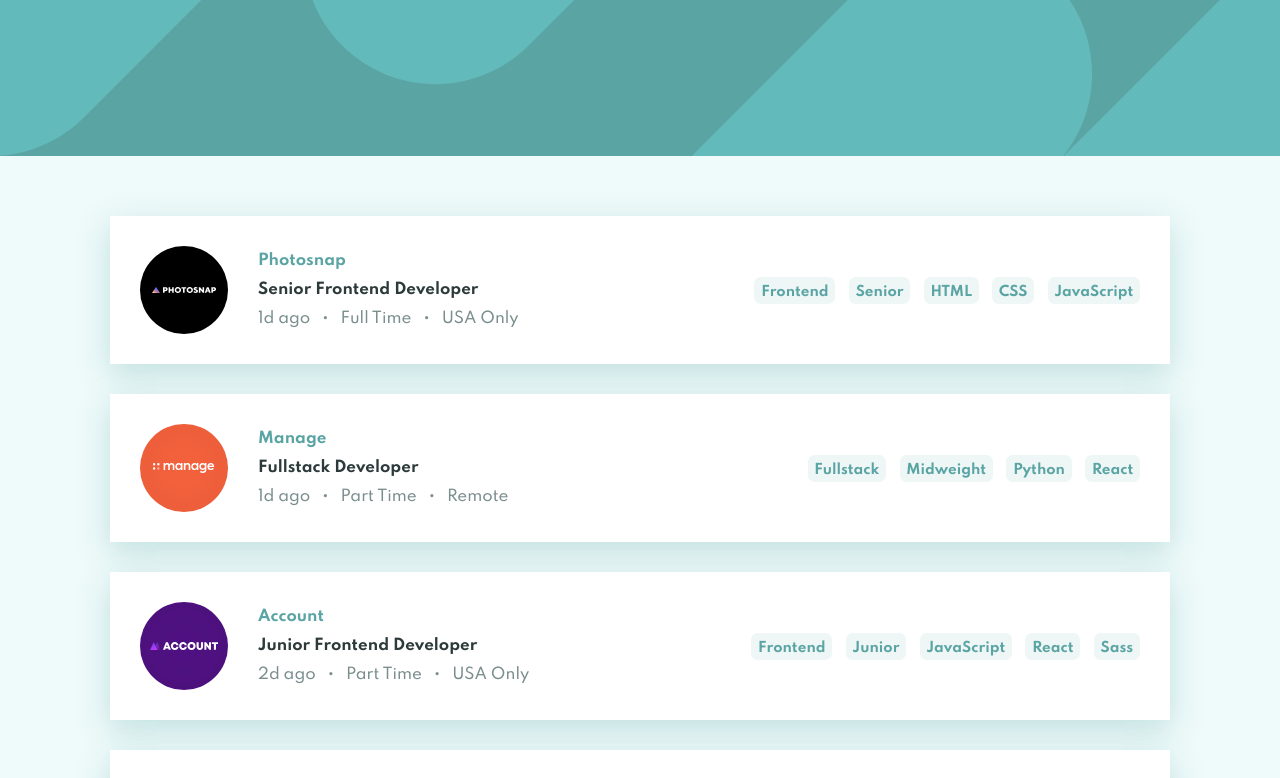
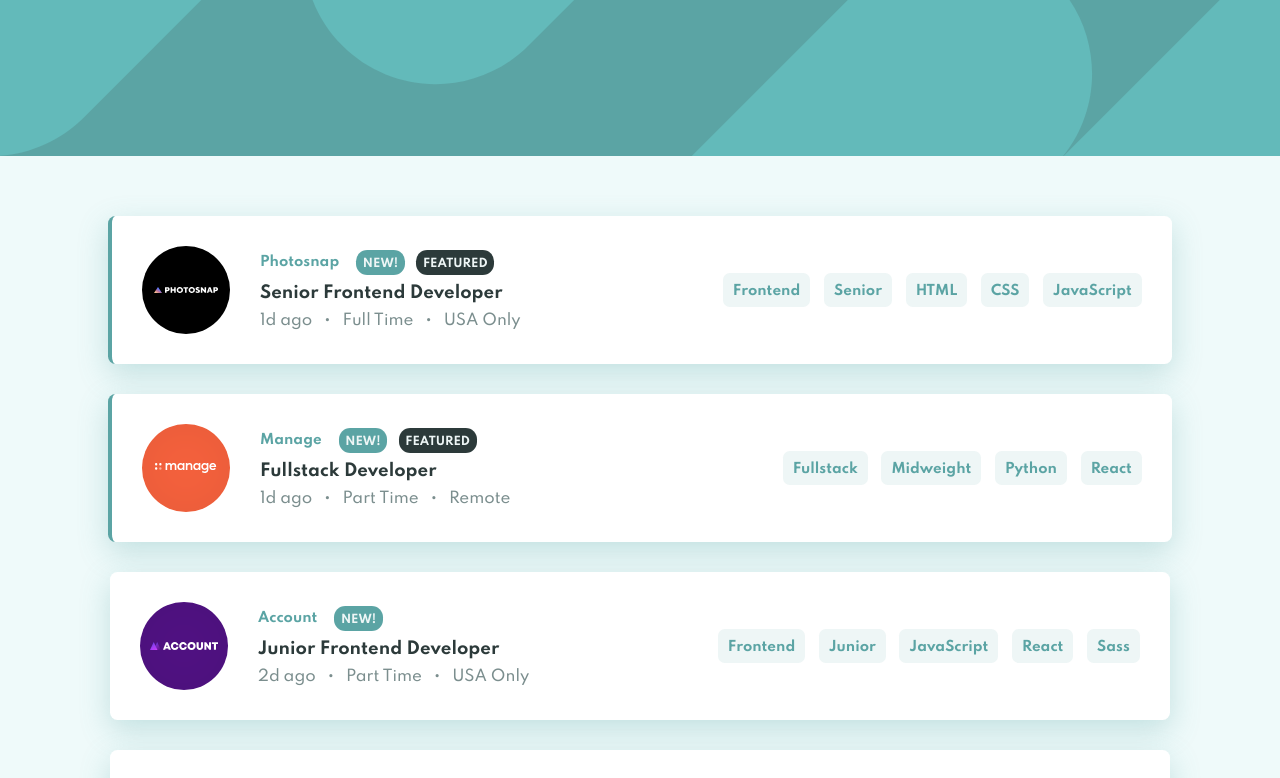
Before and after one commit to jakubjanik1/job-listings-with-filtering, a Vue app: page / in a window 1280 px wide. Shown: the top 778 px of the page. Built offline with nearby package versions, Linux system fonts and the light colour scheme.

Commit message:
Update Job component
Add another pieces of design and apply styles to them.
Update the look of existing parts.

```diff
--- a/src/components/Job.vue
+++ b/src/components/Job.vue
@@ -1,12 +1,17 @@
 <template>
-  <div class="job">
+  <div class="job" :class="{ 'job--featured': job.featured }">
     <img class="job__logo" :src="job.logo" alt="job logo" />
 
     <div class="job__info">
-      <div class="job__company">{{ job.company }}</div>
+      <div>
+        <div class="job__company">{{ job.company }}</div>
+        <div class="job__new" v-show="job.new">NEW!</div>
+        <div class="job__featured" v-show="job.featured">FEATURED</div>
+      </div>
+
       <div class="job__position">{{ job.position }}</div>
 
-      <div class="job__additional-info">
+      <div>
         <div class="job__date">{{ job.postedAt }}</div>
         <div class="job__contract">{{ job.contract }}</div>
         <div class="job__location">{{ job.location }}</div>
@@ -57,30 +62,73 @@ export default {
   margin: 1em;
   background: #fff;
   box-shadow: 0 10px 30px rgba(91, 164, 164, 0.3);
+  border-radius: 0.5em;
+
+  &--featured {
+    border-left: 4px solid hsl(180, 29%, 50%);
+  }
 
   &__info {
     display: flex;
     flex-direction: column;
     justify-content: space-around;
     padding-left: 2em;
+
+    & > * {
+      display: flex;
+      align-items: center;
+    }
   }
 
   &__company {
     font-weight: 700;
+    font-size: 0.9em;
     color: hsl(180, 29%, 50%);
+  }
+
+  &__new,
+  &__featured {
+    border-radius: 1em;
+    font-weight: 700;
+    font-size: 0.75em;
+    padding: 0.6em;
+    height: 1em;
+  }
+
+  &__new {
+    background: hsl(180, 29%, 50%);
+    color: hsl(180, 31%, 95%);
+    margin-left: 1.5em;
+  }
+
+  &__featured {
+    background: hsl(180, 14%, 20%);
+    color: hsl(180, 31%, 95%);
+    margin-left: 1em;
   }
 
   &__position {
     color: hsl(180, 14%, 20%);
     font-weight: 700;
+    font-size: 1.1em;
+    transition: all 0.5s;
+
+    &:hover {
+      color: hsl(180, 29%, 50%);
+      cursor: pointer;
+    }
   }
 
-  &__additional-info {
-    display: flex;
+  &__date,
+  &__contract,
+  &__location {
     color: hsl(180, 8%, 52%);
     font-weight: 500;
+  }
 
-    & * + *::before {
+  &__contract,
+  &__location {
+    &::before {
       content: "\00a0\00a0\00a0•\00a0\00a0\00a0";
     }
   }
@@ -96,15 +144,22 @@ export default {
   &__level,
   &__languages,
   &__tools {
-    line-height: 2.3em;
-    height: 2em;
-    padding: 0 0.5em;
     margin-left: 1em;
     border-radius: 0.5em;
     background: hsl(180, 31%, 95%);
-    color: #5ba4a4;
+    color: hsl(180, 29%, 50%);
     font-weight: 700;
     font-size: 0.9em;
+    height: 2.5em;
+    padding: 0 0.75em;
+    line-height: 2.8em;
+    transition: all 0.5s;
+
+    &:hover {
+      cursor: pointer;
+      background: hsl(180, 29%, 50%);
+      color: hsl(180, 31%, 95%);
+    }
   }
 }
 </style>
```
